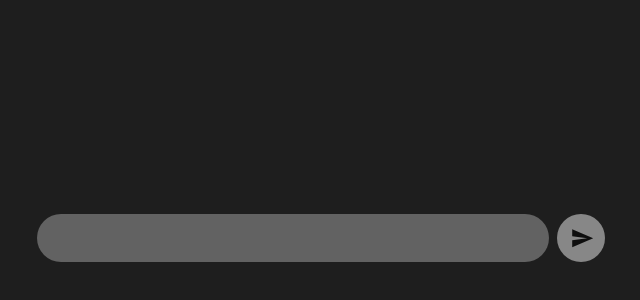
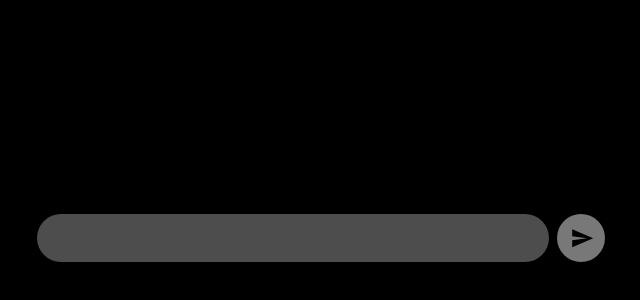
Before and after one commit to k1105/siggraphasia-interface-prototype, a Next.js app: page / in a window 1280 px wide. Shown: the part 242-542 px from the top of the page, without its empty margins (319-959 px from the left). Built offline with nearby package versions, Linux system fonts and the light colour scheme.

Commit message:
背景をブラックに

```diff
--- a/styles/globals.css
+++ b/styles/globals.css
@@ -5,7 +5,7 @@
 }
 
 :root {
-  --main-bg-color: rgb(30, 30, 30);
+  --main-bg-color: black;
 }
 
 body {
```
